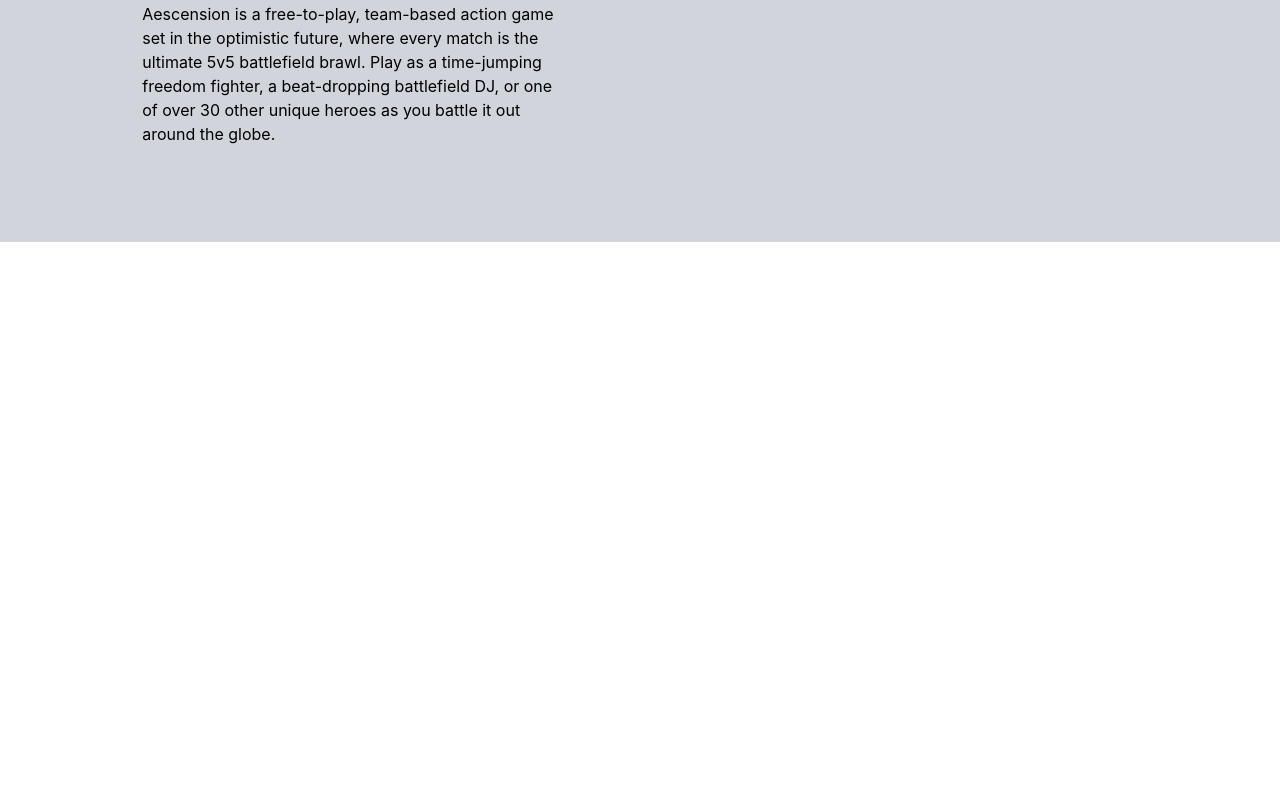
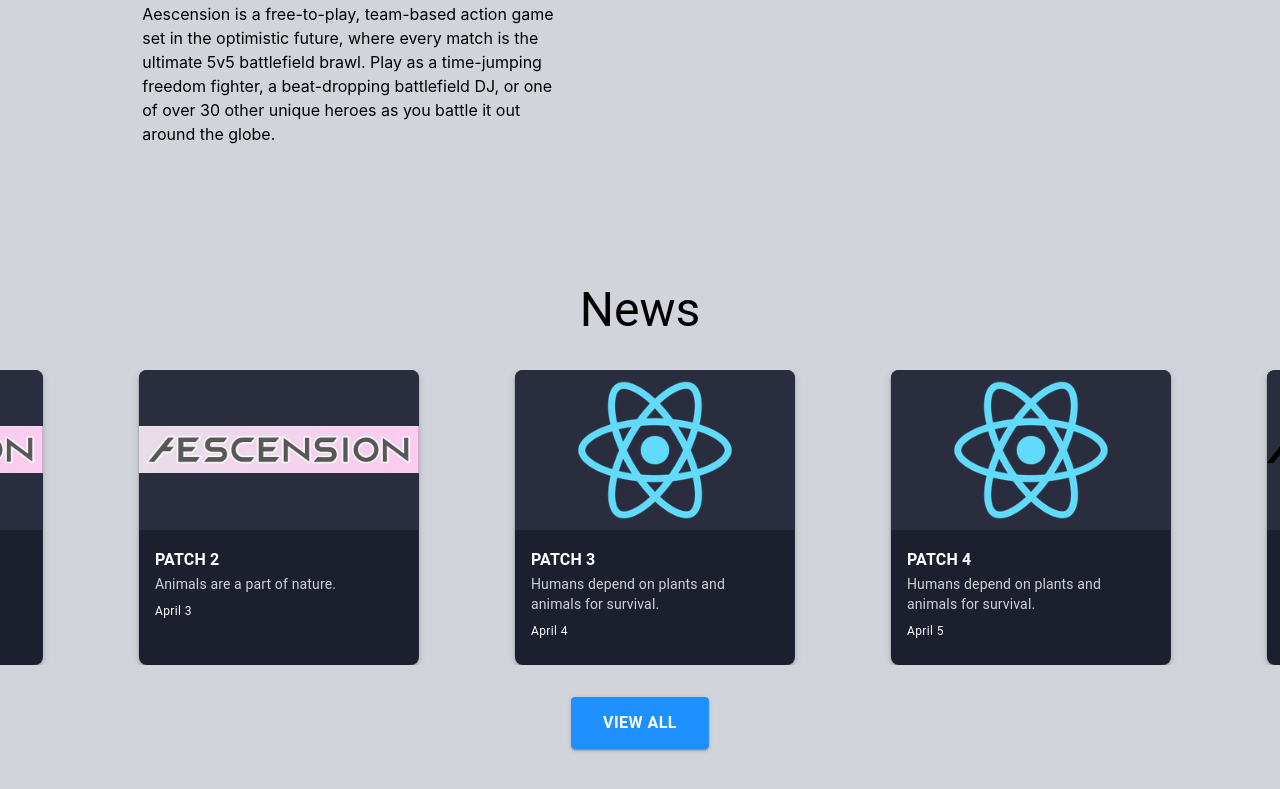
Before and after one commit to ICARUSALPHAINC/aescension_main_website, a React (Create React App) app in the folder main-page/: page / in a window 1280 px wide. Shown: the part 1211-2000 px from the top of the page. Before the commit the page ends 1453 px from the top, so only its background shows below. Built offline with nearby package versions, Linux system fonts and the light colour scheme.

Commit message:
reworked_added_animations

```diff
--- a/main-page/public/index.html
+++ b/main-page/public/index.html
@@ -7,7 +7,11 @@
     <meta name="theme-color" content="#000000" />
     <meta
       name="description"
-      content="Web site created using create-react-app"
+      content="Aescension is a free-to-play 5v5 team-based action game set in an optimistic future. Join the battlefield and fight for glory!"
+    />
+    <meta
+      name="google-site-verification"
+      content="1MRFCUXXawsOr1bit5_oNJkWH2VFgpkLdLgPFJ8h5ZY"
     />
     <link rel="apple-touch-icon" href="%PUBLIC_URL%/logo192.png" />
     <!--
@@ -24,7 +28,7 @@
       work correctly both with client-side routing and a non-root public URL.
       Learn how to configure a non-root public URL by running `npm run build`.
     -->
-    <title>AESCENSION</title>
+    <title>AESCENSION - 5v5 Action Game</title>
   </head>
   <body>
     <noscript>You need to enable JavaScript to run this app.</noscript>
--- a/main-page/src/App.js
+++ b/main-page/src/App.js
@@ -2,6 +2,7 @@ import * as React from "react";
 import ResponsiveAppbar from "./components/navBar";
 import Homepage from "./components/homePage";
 import GameInfo from "./components/gameInfo";
+import NewsSection from "./components/newsSection";
 const pages = ["Game Info", "Heroes", "Community"];
 const settings = ["Log In", "Profile", "Settings", "Sign Up"];
 //make hype by making something like robertstudios instead of the 3 things we do the 3 factions
@@ -12,6 +13,7 @@ function App() {
       <ResponsiveAppbar />
       <Homepage />
       <GameInfo />
+      <NewsSection />
     </div>
   );
 }
--- a/main-page/src/components/navBar.jsx
+++ b/main-page/src/components/navBar.jsx
@@ -37,8 +37,11 @@ function ResponsiveAppBar() {
   return (
     <AppBar
       position="static"
-      color="secondary"
-      sx={{ width: "100%", padding: 1 }}
+      sx={{
+        backgroundColor: "#6e8682",
+        rwidth: "100%",
+        padding: 1,
+      }}
     >
       <Container maxWidth="xl">
         <Toolbar disableGutters>
--- /dev/null
+++ b/main-page/src/components/newsSection.jsx
@@ -0,0 +1,161 @@
+import * as React from "react";
+import Box from "@mui/material/Box";
+import Card from "@mui/material/Card";
+import CardMedia from "@mui/material/CardMedia";
+import CardContent from "@mui/material/CardContent";
+import Typography from "@mui/material/Typography";
+import { keyframes } from "@emotion/react";
+import Button from "@mui/material/Button";
+
+const cards = [
+  {
+    id: 1,
+    title: "Patch 1",
+    description: "Plants are essential for all life.",
+    image: "./logo.png",
+    date: "April 2",
+  },
+  {
+    id: 2,
+    title: "Patch 2",
+    description: "Animals are a part of nature.",
+    image: "./logo.png",
+    date: "April 3",
+  },
+  {
+    id: 3,
+    title: "Patch 3",
+    description: "Humans depend on plants and animals for survival.",
+    image: "./logo192.png",
+    date: "April 4",
+  },
+  {
+    id: 4,
+    title: "Patch 4",
+    description: "Humans depend on plants and animals for survival.",
+    image: "./logo192.png",
+    date: "April 5",
+  },
+  {
+    id: 5,
+    title: "Patch 5",
+    description: "Humans depend on plants and animals for survival.",
+    image: "./AESCENSION.png",
+    date: "April 6",
+  },
+  {
+    id: 6,
+    title: "Patch 6",
+    description: "Humans depend on plants and animals for survival.",
+    image: "./logo192.png",
+    date: "April 7",
+  },
+  {
+    id: 7,
+    title: "Patch 7",
+    description: "Humans depend on plants and animals for survival.",
+    image: "./logo192.png",
+    date: "April 8",
+  },
+];
+
+const scroll = keyframes`
+  0% { transform: translateX(0%); }
+  100% { transform: translateX(-50%); }
+`;
+
+function NewsSection() {
+  return (
+    <Box sx={{ backgroundColor: "#d1d5db", py: 5 }}>
+      <Typography variant="h3" align="center" sx={{ marginBottom: 4 }}>
+        News
+      </Typography>
+
+      <Box sx={{ overflow: "hidden", width: "100%" }}>
+        <Box
+          sx={{
+            display: "flex",
+            gap: 12,
+            animation: `${scroll} 60s linear infinite`,
+            width: "fit-content",
+            px: 2,
+          }}
+        >
+          {[...cards, ...cards].map((card, index) => (
+            <Card
+              key={`${card.id}-${index}`}
+              sx={{
+                width: 280,
+                borderRadius: 2,
+                boxShadow: 3,
+                backgroundColor: "#1c1f2e",
+                color: "#fff",
+                flexShrink: 0,
+                overflow: "hidden",
+              }}
+            >
+              <Box
+                sx={{
+                  height: 160,
+                  overflow: "hidden",
+                  backgroundColor: "#2a2d3e",
+                }}
+              >
+                <CardMedia
+                  component="img"
+                  image={card.image}
+                  alt={card.title}
+                  sx={{
+                    height: "100%",
+                    width: "100%",
+                    objectFit: "contain",
+                    transition: "transform 0.3s ease",
+                    "&:hover": {
+                      transform: "scale(1.1)",
+                    },
+                  }}
+                />
+              </Box>
+
+              <CardContent>
+                <Typography variant="subtitle1" sx={{ fontWeight: "bold" }}>
+                  {card.title.toUpperCase()}
+                </Typography>
+                <Typography variant="body2" sx={{ opacity: 0.8 }}>
+                  {card.description}
+                </Typography>
+                <Typography
+                  variant="caption"
+                  sx={{ display: "block", marginTop: 1 }}
+                >
+                  {card.date}
+                </Typography>
+              </CardContent>
+            </Card>
+          ))}
+        </Box>
+      </Box>
+      <Box sx={{ display: "flex", justifyContent: "center", mt: 4 }}>
+        <Button
+          variant="contained"
+          color="primary"
+          sx={{
+            px: 4,
+            py: 1.5,
+            fontWeight: "bold",
+            fontSize: "1rem",
+            borderRadius: 1,
+            backgroundColor: "#1e90ff",
+            "&:hover": {
+              backgroundColor: "#187bcd",
+            },
+          }}
+        >
+          VIEW ALL
+        </Button>
+      </Box>
+    </Box>
+  );
+}
+
+export default NewsSection;
```
Also changed, not shown: 1 other file (tests, documents, lock files or other folders).
